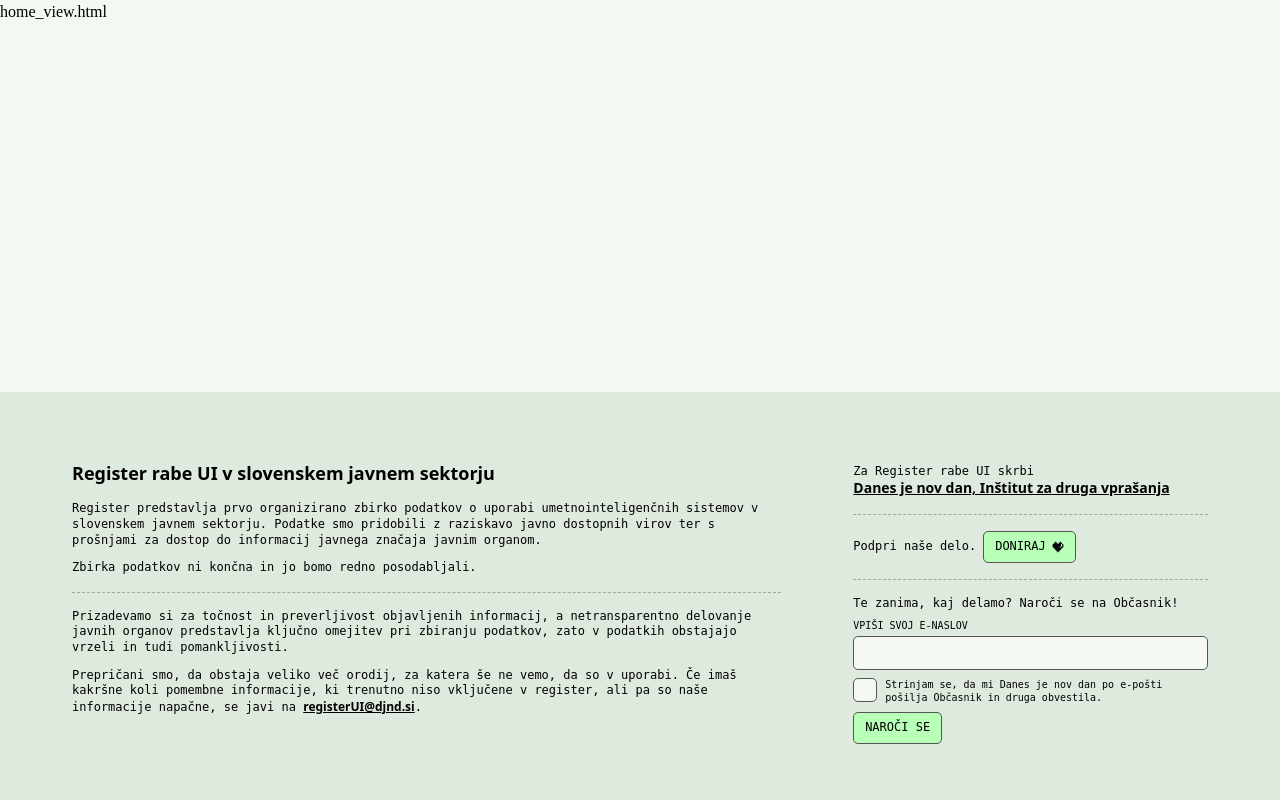
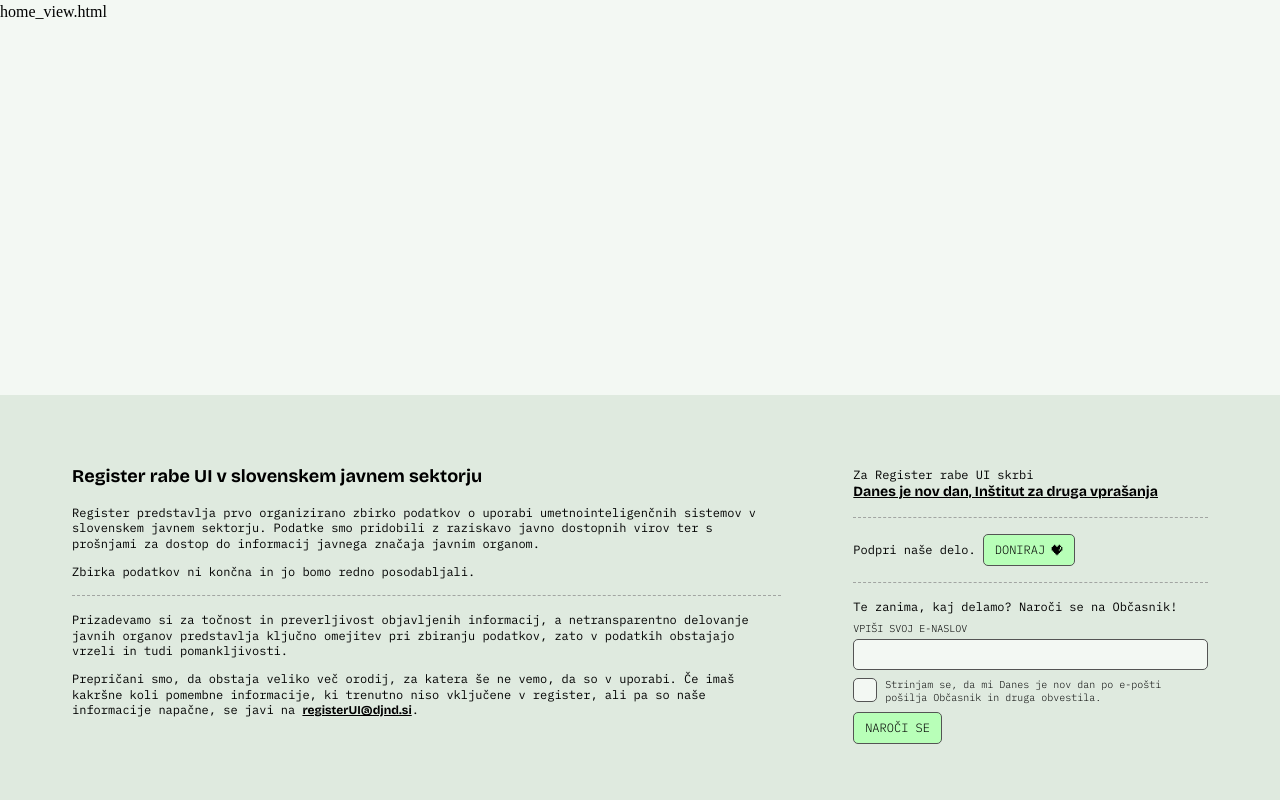
Before and after one commit to danesjenovdan/ai-registry, a Django app: page / in a window 1280 px wide. Run offline with Django 5.2, Linux system fonts and the light colour scheme; style sheets or scripts are compiled from the project's sources.

Commit message:
add selfhosted fonts

```diff
--- /dev/null
+++ b/ai_register/home/static/home/fonts/selfhosted.css
@@ -0,0 +1,67 @@
+/* Bricolage Grotesque */
+@font-face {
+  font-display: swap;
+  font-family: 'wf-bricolage-grotesque';
+  font-style: normal;
+  font-weight: 300;
+  src: url('./bricolage-grotesque/bricolage-grotesque-v7-latin_latin-ext-300.woff2') format('woff2'),
+       url('./bricolage-grotesque/bricolage-grotesque-v7-latin_latin-ext-300.ttf') format('truetype');
+}
+@font-face {
+  font-display: swap;
+  font-family: 'wf-bricolage-grotesque';
+  font-style: normal;
+  font-weight: 400;
+  src: url('./bricolage-grotesque/bricolage-grotesque-v7-latin_latin-ext-regular.woff2') format('woff2'),
+       url('./bricolage-grotesque/bricolage-grotesque-v7-latin_latin-ext-regular.ttf') format('truetype');
+}
+@font-face {
+  font-display: swap;
+  font-family: 'wf-bricolage-grotesque';
+  font-style: normal;
+  font-weight: 500;
+  src: url('./bricolage-grotesque/bricolage-grotesque-v7-latin_latin-ext-500.woff2') format('woff2'),
+       url('./bricolage-grotesque/bricolage-grotesque-v7-latin_latin-ext-500.ttf') format('truetype');
+}
+@font-face {
+  font-display: swap;
+  font-family: 'wf-bricolage-grotesque';
+  font-style: normal;
+  font-weight: 600;
+  src: url('./bricolage-grotesque/bricolage-grotesque-v7-latin_latin-ext-600.woff2') format('woff2'),
+       url('./bricolage-grotesque/bricolage-grotesque-v7-latin_latin-ext-600.ttf') format('truetype');
+}
+@font-face {
+  font-display: swap;
+  font-family: 'wf-bricolage-grotesque';
+  font-style: normal;
+  font-weight: 700;
+  src: url('./bricolage-grotesque/bricolage-grotesque-v7-latin_latin-ext-700.woff2') format('woff2'),
+       url('./bricolage-grotesque/bricolage-grotesque-v7-latin_latin-ext-700.ttf') format('truetype');
+}
+
+/* IBM Plex Mono */
+@font-face {
+  font-display: swap;
+  font-family: 'wf-ibm-plex-mono';
+  font-style: normal;
+  font-weight: 300;
+  src: url('./ibm-plex-mono/ibm-plex-mono-v19-latin_latin-ext-300.woff2') format('woff2'),
+       url('./ibm-plex-mono/ibm-plex-mono-v19-latin_latin-ext-300.ttf') format('truetype');
+}
+@font-face {
+  font-display: swap;
+  font-family: 'wf-ibm-plex-mono';
+  font-style: normal;
+  font-weight: 400;
+  src: url('./ibm-plex-mono/ibm-plex-mono-v19-latin_latin-ext-regular.woff2') format('woff2'),
+       url('./ibm-plex-mono/ibm-plex-mono-v19-latin_latin-ext-regular.ttf') format('truetype');
+}
+@font-face {
+  font-display: swap;
+  font-family: 'wf-ibm-plex-mono';
+  font-style: normal;
+  font-weight: 600;
+  src: url('./ibm-plex-mono/ibm-plex-mono-v19-latin_latin-ext-600.woff2') format('woff2'),
+       url('./ibm-plex-mono/ibm-plex-mono-v19-latin_latin-ext-600.ttf') format('truetype');
+}
--- a/ai_register/home/templates/home/base.html
+++ b/ai_register/home/templates/home/base.html
@@ -4,6 +4,7 @@
   <meta charset="UTF-8">
   <meta name="viewport" content="width=device-width, initial-scale=1.0">
   <title>{% translate "Register rabe UI" %}</title>
+  <link rel="stylesheet" href="{% static 'home/fonts/selfhosted.css' %}" />
   <link rel="stylesheet" href="{% static 'home/css/bundle.css' %}" />
 </head>
 <body>
--- a/scss-compile/scss/_root.scss
+++ b/scss-compile/scss/_root.scss
@@ -1,6 +1,6 @@
 :root {
-  --font-main: system-ui;
-  --font-mono: monospace;
+  --font-main: "wf-bricolage-grotesque", system-ui;
+  --font-mono: "wf-ibm-plex-mono", monospace;
 
   --bg-color: #f3f8f3;
   --bg-color-alt: #dfeadf;
```
Also changed, not shown: ai_register/home/static/home/fonts/bricolage-grotesque/bricolage-grotesque-v7-latin_latin-ext-300.ttf (added), ai_register/home/static/home/fonts/bricolage-grotesque/bricolage-grotesque-v7-latin_latin-ext-300.woff2 (added), ai_register/home/static/home/fonts/bricolage-grotesque/bricolage-grotesque-v7-latin_latin-ext-500.ttf (added), ai_register/home/static/home/fonts/bricolage-grotesque/bricolage-grotesque-v7-latin_latin-ext-500.woff2 (added), ai_register/home/static/home/fonts/bricolage-grotesque/bricolage-grotesque-v7-latin_latin-ext-600.ttf (added), ai_register/home/static/home/fonts/bricolage-grotesque/bricolage-grotesque-v7-latin_latin-ext-600.woff2 (added), ai_register/home/static/home/fonts/bricolage-grotesque/bricolage-grotesque-v7-latin_latin-ext-700.ttf (added), ai_register/home/static/home/fonts/bricolage-grotesque/bricolage-grotesque-v7-latin_latin-ext-700.woff2 (added), ai_register/home/static/home/fonts/bricolage-grotesque/bricolage-grotesque-v7-latin_latin-ext-regular.ttf (added), ai_register/home/static/home/fonts/bricolage-grotesque/bricolage-grotesque-v7-latin_latin-ext-regular.woff2 (added), ai_register/home/static/home/fonts/ibm-plex-mono/ibm-plex-mono-v19-latin_latin-ext-300.ttf (added), ai_register/home/static/home/fonts/ibm-plex-mono/ibm-plex-mono-v19-latin_latin-ext-300.woff2 (added), ai_register/home/static/home/fonts/ibm-plex-mono/ibm-plex-mono-v19-latin_latin-ext-600.ttf (added), ai_register/home/static/home/fonts/ibm-plex-mono/ibm-plex-mono-v19-latin_latin-ext-600.woff2 (added), 2 more files.
